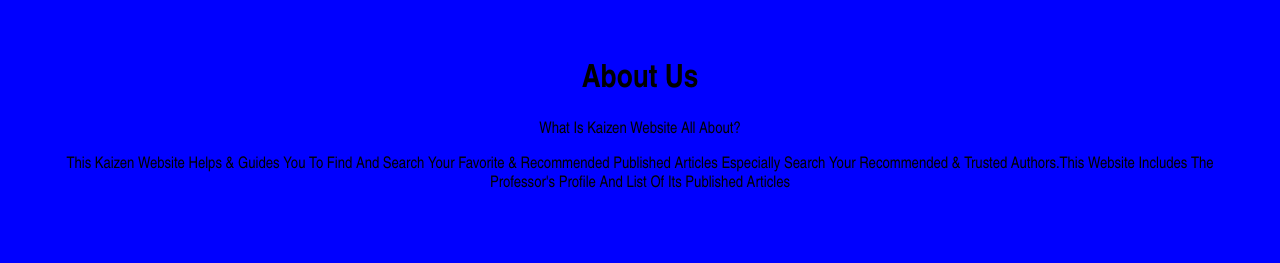
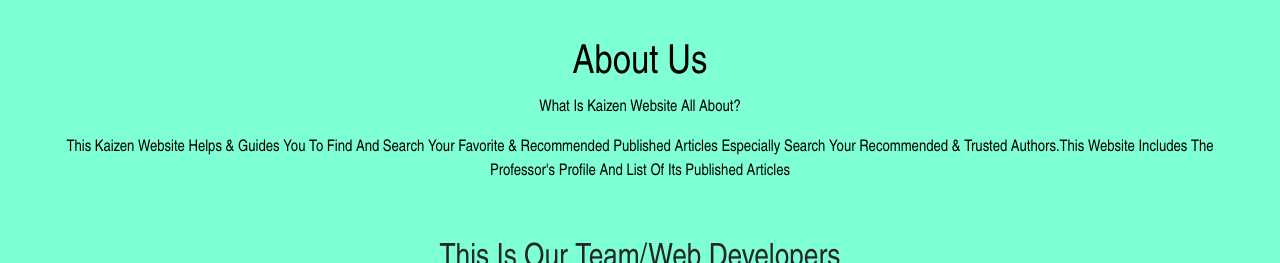
Before and after one commit to VincentPolAgapito83/Kaizen, a Django app: page /about/ in a window 1280 px wide. Shown: the top 263 px of the page. Run offline with Django 5.2, Linux system fonts and the light colour scheme.

Commit message:
Sixteenth Commit

```diff
--- a/Kaizen-Website/Kaizen/Articles/static/about.css
+++ b/Kaizen-Website/Kaizen/Articles/static/about.css
@@ -1,13 +1,13 @@
 body{
     font-family: 'Arial Narrow';
     margin: 0;
-    background: blue;
+    background: aquamarine;
 }
 
 .about-page{
     padding: 40px;
     text-align: center;
-    background-color: rgb(0, 0, 255);
+    background-color: rgb(127, 255, 212);
     color: rgb(0, 0, 0);
 }
 
@@ -30,6 +30,7 @@ body{
 
 .title {
     color: black;
+    font-style: bold;
 }
 
 @media screen and (max-width: 650px) {
--- a/Kaizen-Website/Kaizen/Articles/static/login.css
+++ b/Kaizen-Website/Kaizen/Articles/static/login.css
@@ -3,7 +3,7 @@ body{
     margin: 0;
     padding: 0;
     box-sizing: border-box;
-    background-color: blue;
+    background-color: aquamarine;
 }
 
 .nav {
@@ -52,7 +52,7 @@ img{
     border-radius: 40%;
 }
 .modal{
-    background-color: blue;
+    background-color: aquamarine;
     overflow: auto;
     padding: 10px;
     width: 100%;
--- a/Kaizen-Website/Kaizen/Articles/templates/about.html
+++ b/Kaizen-Website/Kaizen/Articles/templates/about.html
@@ -3,7 +3,8 @@
     <head>
         <meta charset="utf-8">
         <meta name="viewport" content="width=device-width", initial-scale="2.0">
-        <link rel="stylesheet" href="/static/about.css">
+        <link href="https://cdn.jsdelivr.net/npm/bootstrap@5.0.2/dist/css/bootstrap.min.css" rel="stylesheet" integrity="sha384-EVSTQN3/azprG1Anm3QDgpJLIm9Nao0Yz1ztcQTwFspd3yD65VohhpuuCOmLASjC" crossorigin="anonymous">
+        <link rel="stylesheet", href = "/static/about.css">
 </head>
 <body>
 
--- a/Kaizen-Website/Kaizen/Articles/templates/login.html
+++ b/Kaizen-Website/Kaizen/Articles/templates/login.html
@@ -3,7 +3,8 @@
     <head>
         <meta charset="utf-8">
         <meta name="viewport" content="width=device-width", initial-scale="2.0">
-        <link rel="stylesheet" href="/static/Login.css">
+        <link href="https://cdn.jsdelivr.net/npm/bootstrap@5.0.2/dist/css/bootstrap.min.css" rel="stylesheet" integrity="sha384-EVSTQN3/azprG1Anm3QDgpJLIm9Nao0Yz1ztcQTwFspd3yD65VohhpuuCOmLASjC" crossorigin="anonymous">
+        <link rel="stylesheet" href="/static/login.css">
     </head>
 
     <body>
```
